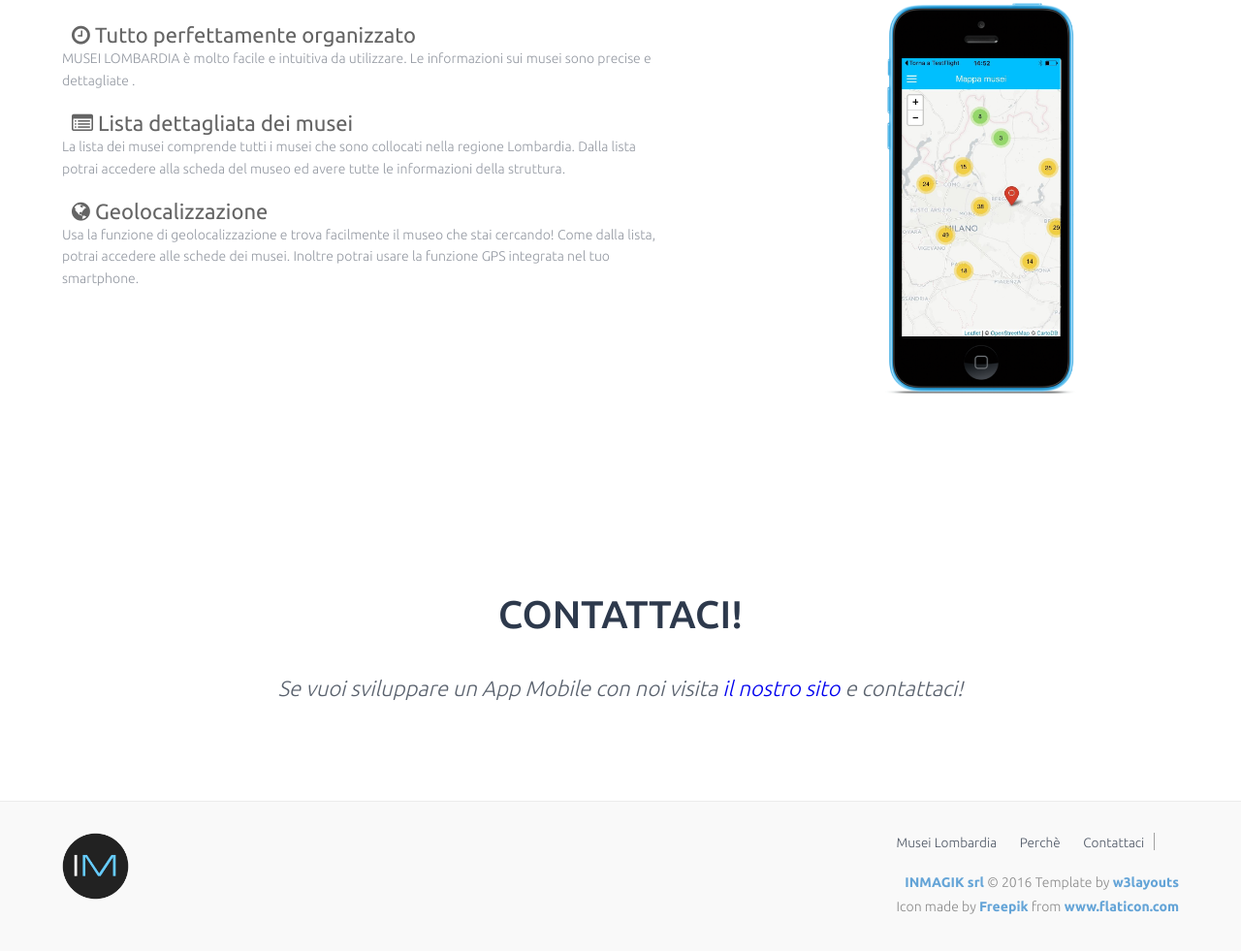
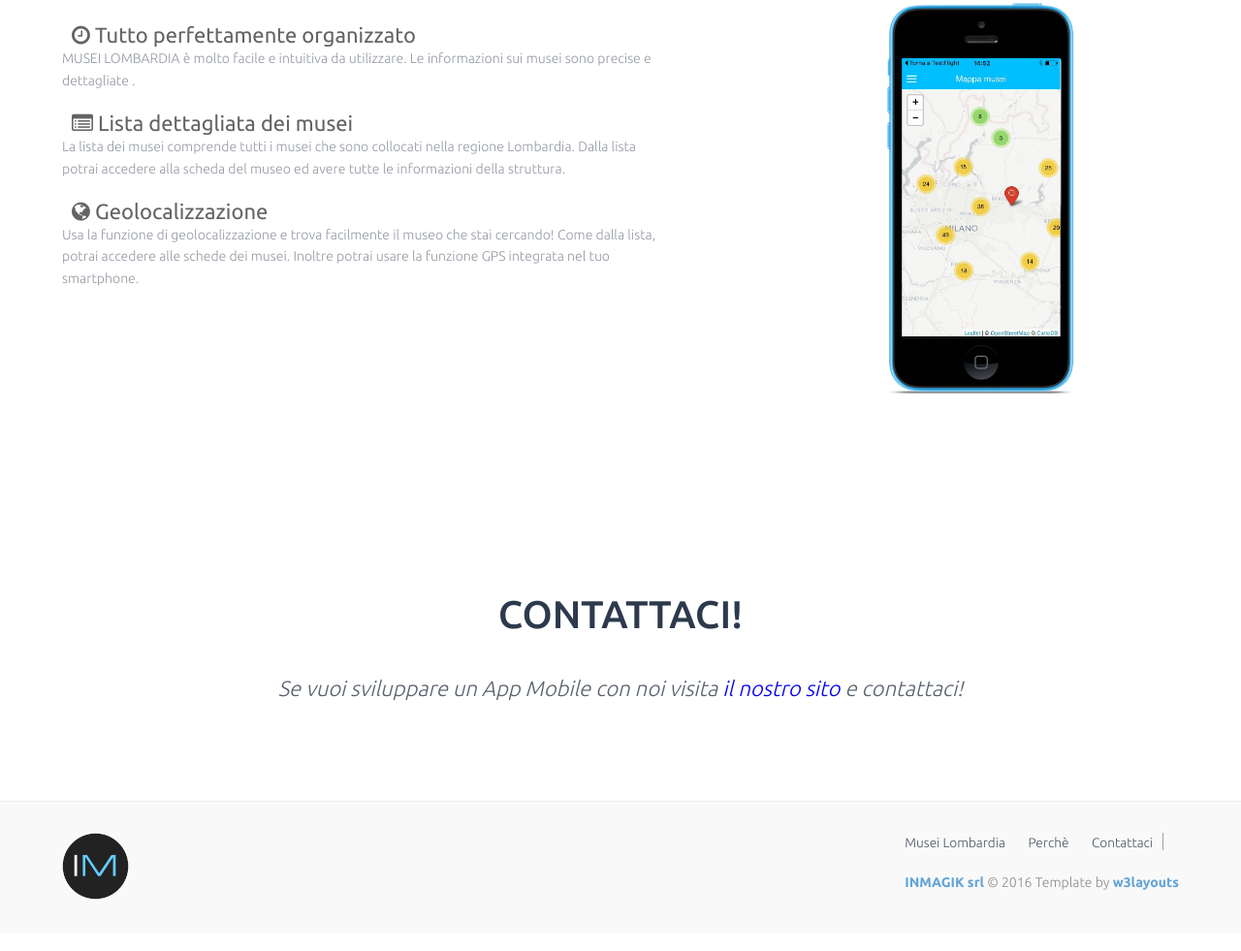
Before and after one commit to lorenzobianchi/sito_app_MuseiLombardia, a plain HTML site: page index.html in a window 1280 px wide. Shown: the part 1004-1985 px from the top of the page at 97% size. Drawn offline with Linux system fonts and the light colour scheme.

Commit message:
tolto link icone

```diff
--- a/index.html
+++ b/index.html
@@ -203,7 +203,6 @@ License URL: http://creativecommons.org/licenses/by/3.0/
 		      </ul> -->
 		     <div class="copy">
 		      <p><a href="http://www.inmagik.com/" target="_blank">INMAGIK srl</a> © 2016 Template by  <a href="http://w3layouts.com" target="_blank">w3layouts</a> </p>
-          <p>Icon made by <a href="http://www.freepik.com/" target="_blank">Freepik</a> from <a href="http://www.flaticon.com" target="_blank">www.flaticon.com</a> </p>
 	         </div>
         	</div>
         	<div class="clear"></div>
```
